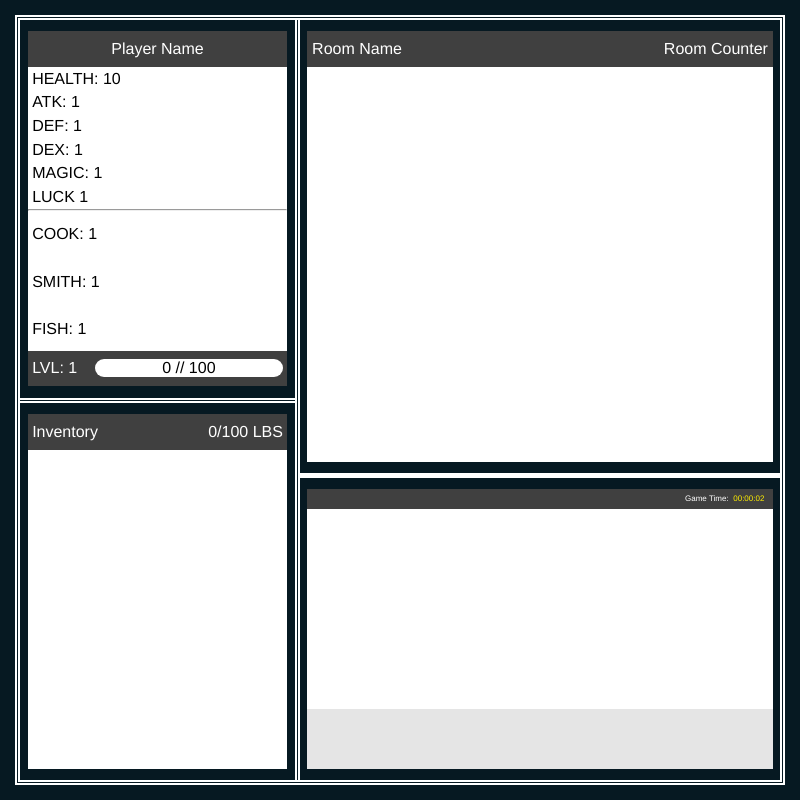
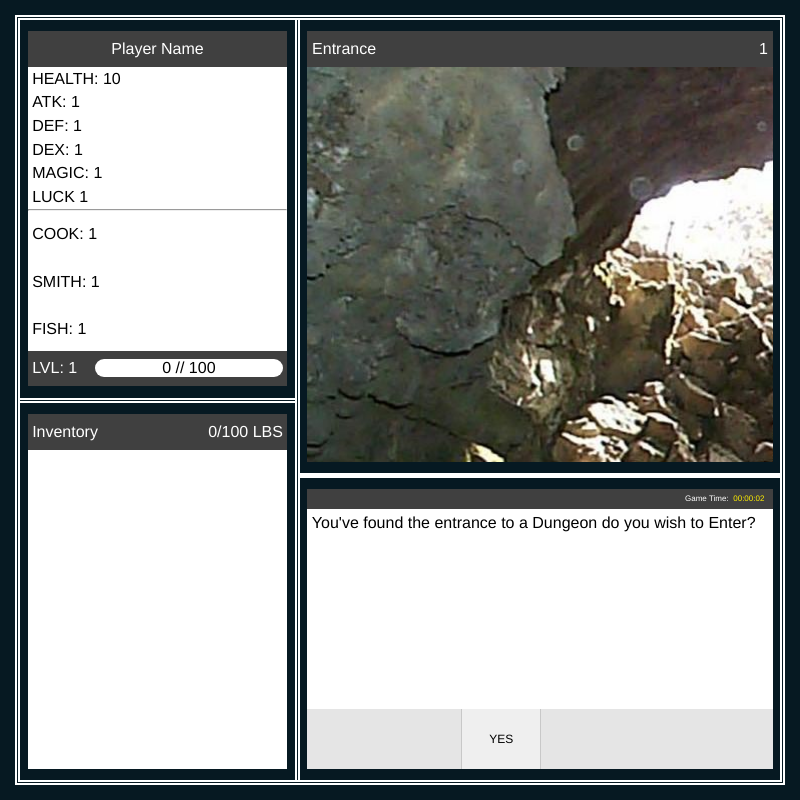
Before and after one commit to DylanLiesenfelt/RSD.js, an Electron app: page index.html in a window 800 px wide. Both pictures are taken after a click on the button "Start". Drawn offline with Linux system fonts and the light colour scheme; no server answers.

Commit message:
build: functionality
add functions to select enemy out of the enemy array, then load their info into the story area. Added to the game function the initial opening scenario. need to go from there. Combat functionality is next, then level and combat skill upgrade, then room building. once all of that is done -v0.1.0 will launch. build -v0.0.3

```diff
--- a/assets/css/style.css
+++ b/assets/css/style.css
@@ -264,6 +264,30 @@ main {
                 width: 100%;
             }
 
+                #enemy {
+                    height: 100%;
+                    width: 50%;
+                    justify-content: flex-end;
+                    flex-direction: column;
+                }
+
+                    #enemyInfo {
+                        border-radius: 1rem;
+                        background-color: rgba(0, 0, 0, 0.411);
+                        color: white;
+                        height: 10%;
+                        width: 250px;
+                        margin-bottom: 2%;
+                        visibility: hidden;
+                    }
+
+                    #enemyDisplay {
+                        background-repeat: no-repeat;
+                        background-size: contain;
+                        height: 250px;
+                        width: 250px;
+                    }
+
     /* Text Area */
     #textArea {
         border-top: 5px solid white;
@@ -312,9 +336,14 @@ main {
             #textContent {
                 height: 100%;
                 width: 100%;
-                overflow: auto;
+                color: black;
+            }
 
-            }
+                #textDisplay {
+                    color: black;
+                    height: 95%;
+                    width: 98%;
+                }
 
             #textControlBar {
                 height: 30%;
--- a/assets/js/game.js
+++ b/assets/js/game.js
@@ -29,20 +29,33 @@ const maxWeight = document.getElementById('maxWeight');
 const roomName = document.getElementById('roomName');
 const roomCounter = document.getElementById('roomCounter');
 const imageDisplay = document.getElementById('imageDisplay');
+const enemyDisplay = document.getElementById('enemyDisplay');
+const enemyInfo = document.getElementById('enemyInfo');
 const gameClockDisplay = document.getElementById('gameClockDisplay');
+const textDisplay = document.getElementById('textDisplay');
+const meleeButton = document.getElementById('meleeButton');
+const magicButton = document.getElementById('magicButton');
+const choice1Button = document.getElementById('choice1Button');
+const choice2Button = document.getElementById('choice2Button');
+const choice3Button = document.getElementById('choice3Button');
+const runButton = document.getElementById('runButton');
+
 
 
 /*=============================================
 =                    Rooms                    =
 =============================================*/
+let roomCounterValue = 0
 class Room {
-    constructor(name, level, image, message) {
+    constructor(name, image, message) {
         this.name = name;
-        this.level = level;
         this.image = image;
         this.message = message;
     };
 };
+
+const entrance = new Room('Entrance', 'assets/images/Rooms/Entrance.jpg', 'You\'ve found the entrance to a Dungeon do you wish to Enter?');
+
 const roomList = [];
 
 
@@ -61,8 +74,8 @@ class Enemy {
     };
 };
 
-const rat = new Enemy('Rat', 1, 5, 1, 1, 1, '');
-const slime = new Enemy('Slime', 2, 10, 1, 2, 1, '');
+const rat = new Enemy('Rat', 1, 5, 1, 1, 1, 'assets/images/Enemies/rat.png');
+const slime = new Enemy('Slime', 2, 10, 1, 2, 1, 'assets/images/Enemies/slime.png');
 const gobbler = new Enemy('Gobbler', 3, 10, 3, 3, 2, ''); //goblin. but more gobble, maybe that thing turkeys got on thier throats
 const basklisk = new Enemy('Basklisk', 5, 20, 5, 10, 5, ''); //beefy lizard
 const gardenHermit = new Enemy('Garden Hermit', 5, 15, 3, 3, 10, ''); // old man wearing a trash bag
@@ -165,12 +178,27 @@ async function gameClock() {
 
 
 /*----------  Load Enemy  ----------*/
+function pullEnemy() {
+    let randomEnemy = Math.floor(Math.random() * enemyList.length);
+    let selectedEnemy = enemyList[randomEnemy];
 
+    while (selectedEnemy.level > level + 2 || selectedEnemy.level < level - 5) {
+        randomEnemy = Math.floor(Math.random() * enemyList.length);
+        selectedEnemy = enemyList[randomEnemy];
+    }
 
+    return selectedEnemy;
+};
+
+let enemy = pullEnemy(enemyList, level);
+
+function loadEnemy(enemy) {
+    textDisplay.textContent = `You are being attacked by a level ${enemy.level} ${enemy.name}`
+    enemyDisplay.style.backgroundImage = `url(${enemy.image})`;
+    enemyInfo.textContent = `HP: ${enemy.health}`;
+
+}
 /*----------  Combat  ----------*/
-
-
-/*----------  Message update  ----------*/
 
 
 
@@ -181,8 +209,27 @@ async function gameClock() {
 function startGame() {
     startWindow.style.visibility = "hidden";
     gameWindow.style.visibility = 'visible';
+
+    //Game Starts
     console.log("Game Start");
     timeElapsed = gameClock();
-}
+
+    //Sets Up Entrance
+    imageDisplay.style.backgroundImage = `url(${entrance.image})`;
+    roomCounterValue += 1;
+    roomCounter.textContent = roomCounterValue;
+    roomName.textContent = entrance.name;
+    textDisplay.textContent = entrance.message;
+    choice1Button.style.visibility = 'visible';
+    choice1Button.textContent = 'YES';
+
+    choice1Button.addEventListener("click", function() {
+        choice1Button.style.visibility = 'hidden'
+        loadEnemy(enemy)
+        enemyInfo.style.visibility = 'visible'
+        meleeButton.style.visibility = 'visible'
+    })
+
+};
 
 startButton.addEventListener("click", startGame);
--- a/index.html
+++ b/index.html
@@ -94,8 +94,14 @@
                                 Room Counter
                             </div>
                         </div>
-                        <div id="imageDisplay">
+                        <div id="imageDisplay" class="wrap">
+                            <div id="enemy" class="wrap">
+                                <div id="enemyInfo" class="wrap">
+                                </div>
+                                <div id="enemyDisplay" class="wrap">
 
+                                </div>
+                            </div>
                         </div>
                     </div>
                 </div>
@@ -108,11 +114,13 @@
                             </div>
                         </div>
                         <div id="textContent" class="wrap">
+                            <div id="textDisplay">
 
+                            </div>
                         </div>
                         <div id="textControlBar" class="wrap">
-                            <button id="meeleButton" class="controls">
-                                MEELE
+                            <button id="meleeButton" class="controls">
+                                MELEE
                             </button>
                             <button id="magicButton" class="controls">
                                 MAGIC
```
Also changed, not shown: assets/images/Enemies/rat.png (added), assets/images/Enemies/slime.png (added), assets/images/Rooms/Entrance.jpg (added).
